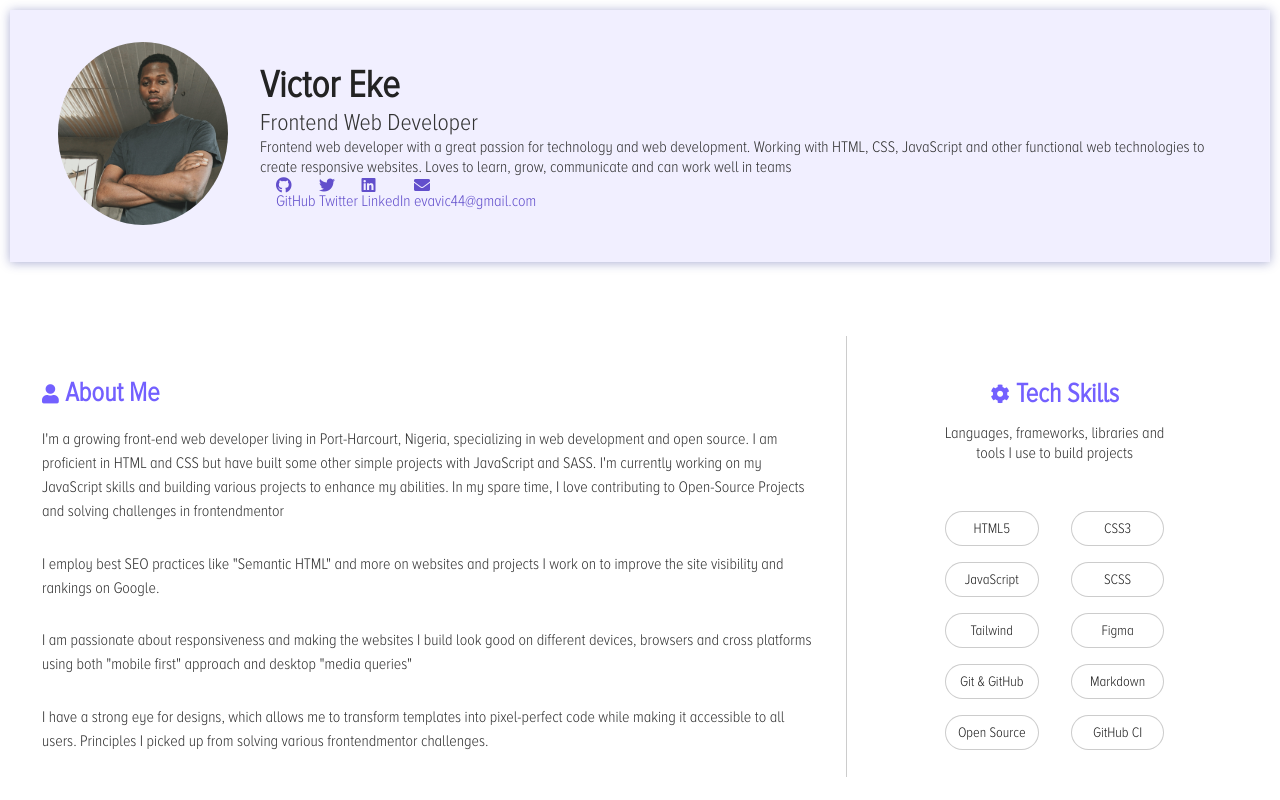
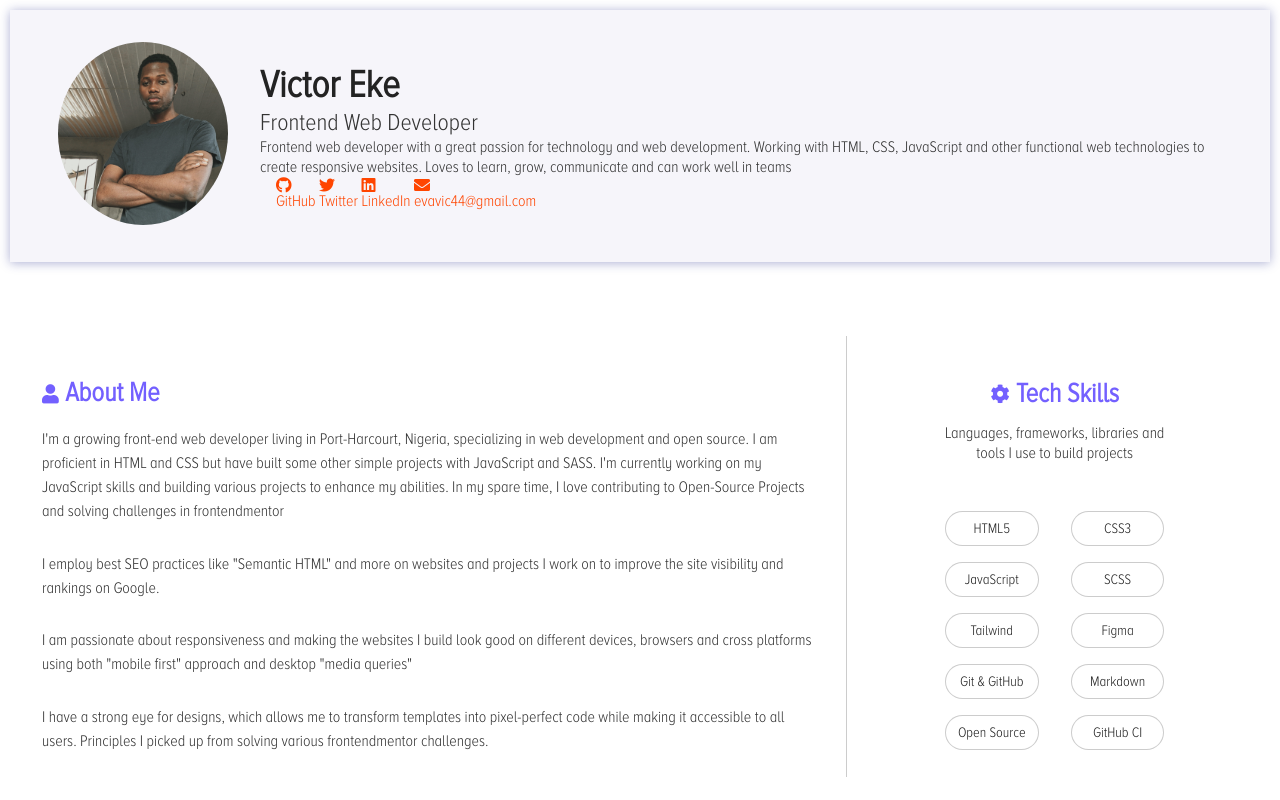
Before and after one commit to Evavic44/App, a plain HTML site: page Resume/index.html in a window 1280 px wide. Shown: the top 800 px of the page. Drawn offline with Linux system fonts and the light colour scheme.

Commit message:
Update colors

```diff
--- a/Resume/css/style.css
+++ b/Resume/css/style.css
@@ -40,7 +40,7 @@ p {
 
 a {
    display: inline;
-   color: var(--secondary-color);
+   color: orangered;
    text-decoration: none;
 }
 
@@ -63,7 +63,7 @@ body {
    align-items: center;
    justify-content: center;
    margin: 10px;
-   background: rgba(115, 96, 255, 0.10);
+   background: rgba(164, 159, 202, 0.1);
    box-shadow: 0 1px 10px 0 rgba(31, 38, 135, 0.37);
    backdrop-filter: blur( 11.0px );
    -webkit-backdrop-filter: blur(11.0px);
```
